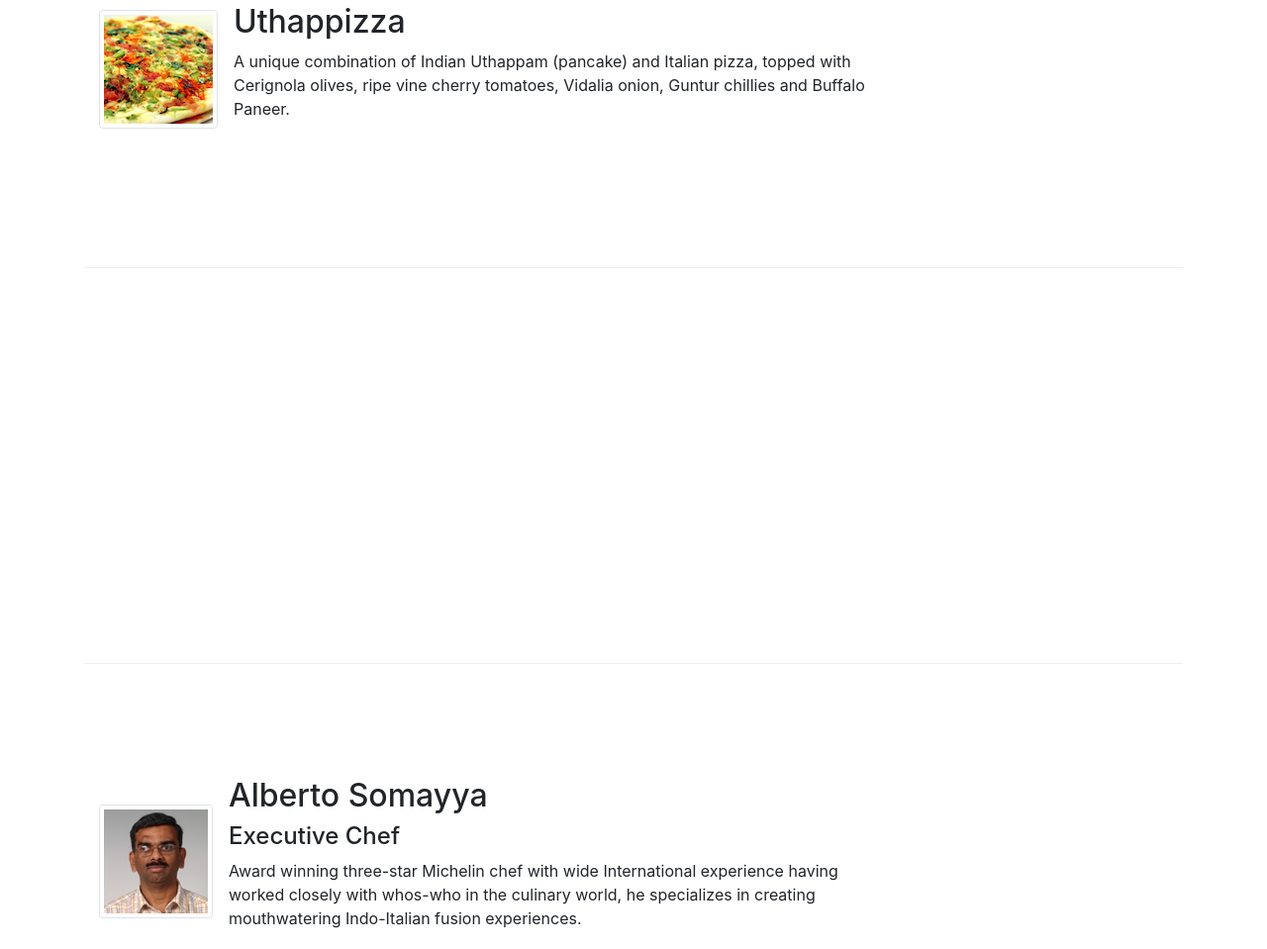
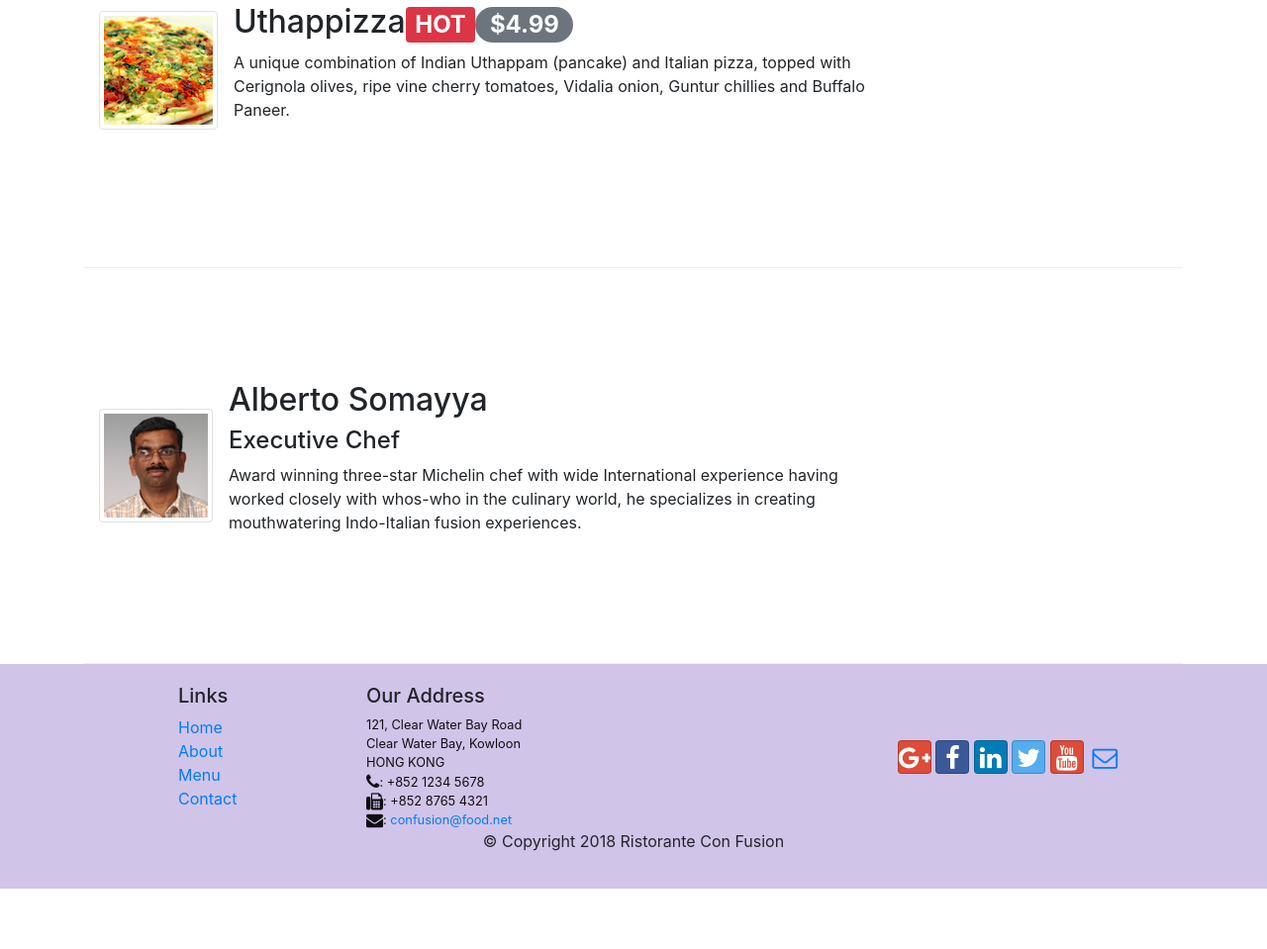
Before and after one commit to Tonyk12123/conFusion, a website: page index.html in a window 1280 px wide. Shown: the part 442-1401 px from the top of the page at 99% size. After the commit the page ends 1340 px from the top, so only its background shows below. Drawn offline with nearby package versions, Linux system fonts and the light colour scheme.

Commit message:
Alerting Users

```diff
--- a/index.html
+++ b/index.html
@@ -57,7 +57,8 @@
                         <img class="d-flex mr-3 img-thumbnail align-self-center" src="img/uthappizza.png"
                             alt="Uthappizza">
                         <div class="media-body">
-                            <h2 class="mt-0">Uthappizza</h2>
+                            <h2 class="mt-0">Uthappizza<span class="badge badge-danger">HOT</span><span
+                                    class="badge badge-pill badge-secondary">$4.99</span></h2>
                             <p class="d-none d-sm-block">A unique combination of Indian Uthappam (pancake) and
                                 Italian pizza, topped with Cerignola olives, ripe vine
                                 cherry tomatoes, Vidalia onion, Guntur chillies and
@@ -66,10 +67,10 @@
                     </div>
                 </div>
             </div>
-            <div class="row row-content align-items-center">
+            <!-- <div class="row row-content align-items-center">
                 <div class="col-12 col-sm-4 order-sm-last col-md-3"></div>
                 <div class="col col-sm order-sm-first col-md"></div>
-            </div>
+            </div> -->
             <div class="row row-content align-items-center">
                 <div class="col-12 col-sm-4 order-sm-last col-md-3"></div>
                 <div class="col col-sm order-sm-first col-md">
@@ -113,6 +114,53 @@
     </section>
     <footer class="footer">
         <div class="container">
+            <div class="row">
+                <div class="col-4 offset-1 col-sm-2">
+                    <h5>Links</h5>
+                    <ul class="list-unstyled">
+                        <li><a href="./index.html">Home</a></li>
+                        <li><a href="./aboutus.html">About</a></li>
+                        <li><a href="#">Menu</a></li>
+                        <li><a href="#">Contact</a></li>
+                    </ul>
+                </div>
+                <div class="col-7 col-sm-5">
+                    <h5>Our Address</h5>
+                    <address>
+                        121, Clear Water Bay Road<br>
+                        Clear Water Bay, Kowloon<br>
+                        HONG KONG<br>
+                        <i class="fa fa-phone fa-lg"></i>: +852 1234 5678<br>
+                        <i class="fa fa-fax fa-lg"></i>: +852 8765 4321<br>
+                        <i class="fa fa-envelope fa-lg"></i>:
+                        <a href="mailto:confusion@food.net">confusion@food.net</a>
+                    </address>
+                </div>
+                <div class="col-12 col-sm-4 align-self-center">
+                    <div class="text-center">
+                        <a class="btn btn-social-icon btn-google" href="http://google.com/+"><i
+                                class="fa fa-google-plus"></i></a>
+                        <a class="btn btn-social-icon btn-facebook" href="http://www.facebook.com/profile.php?id="><i
+                                class="fa fa-facebook"></i></a>
+                        <a class="btn btn-social-icon btn-linkedin" href="http://www.linkedin.com/in/"><i
+                                class="fa fa-linkedin"></i></a>
+                        <a class="btn btn-social-icon btn-twitter" href="http://twitter.com/"><i
+                                class="fa fa-twitter"></i></a>
+                        <a class="btn btn-social-icon btn-google" href="http://youtube.com/"><i
+                                class="fa fa-youtube"></i></a>
+                        <a class="btn btn-social-icon" href="mailto:"><i class="fa fa-envelope-o"></i></a>
+                    </div>
+                </div>
+            </div>
+            <div class="row justify-content-center">
+                <div class="col-auto">
+                    <p>© Copyright 2018 Ristorante Con Fusion</p>
+                </div>
+            </div>
+        </div>
+    </footer>
+    <!-- <footer class="footer">
+        <div class="container">
             <div class="row justify-content-center">
                 <div class="col-4 offset-1 col-sm-2"> 1 </div>
                 <div class="col-7 col-sm-5">
@@ -140,7 +188,7 @@
                 <div class="col-auto"> 4 </div>
             </div>
         </div>
-    </footer>
+    </footer> -->
     <!-- jQuery first, then Popper.js, then Bootstrap JS. -->
     <script src="node_modules/jquery/dist/jquery.slim.min.js"></script>
     <script src="node_modules/popper.js/dist/umd/popper.min.js"></script>
```
Also changed, not shown: aboutus.html (+48 -1 lines).
